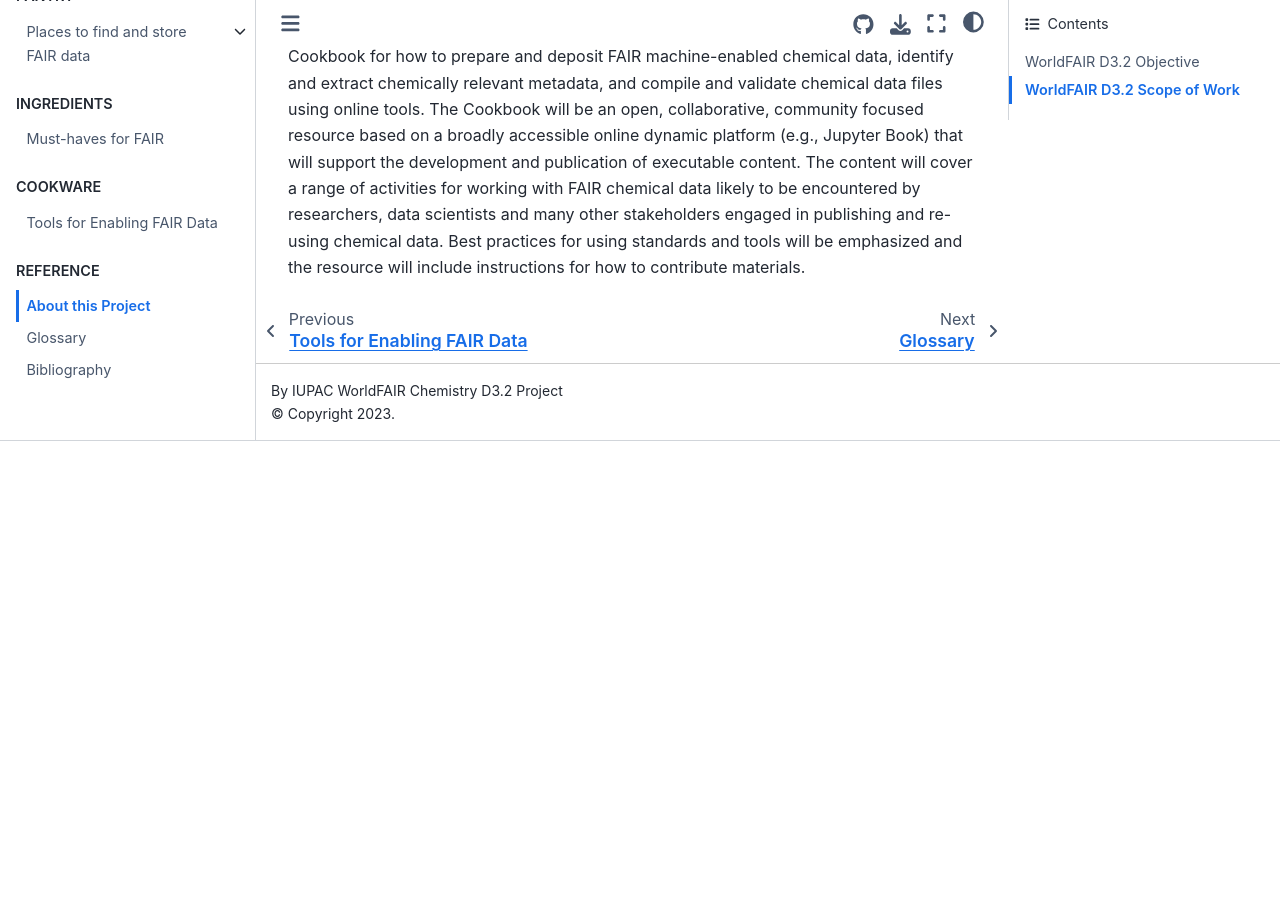
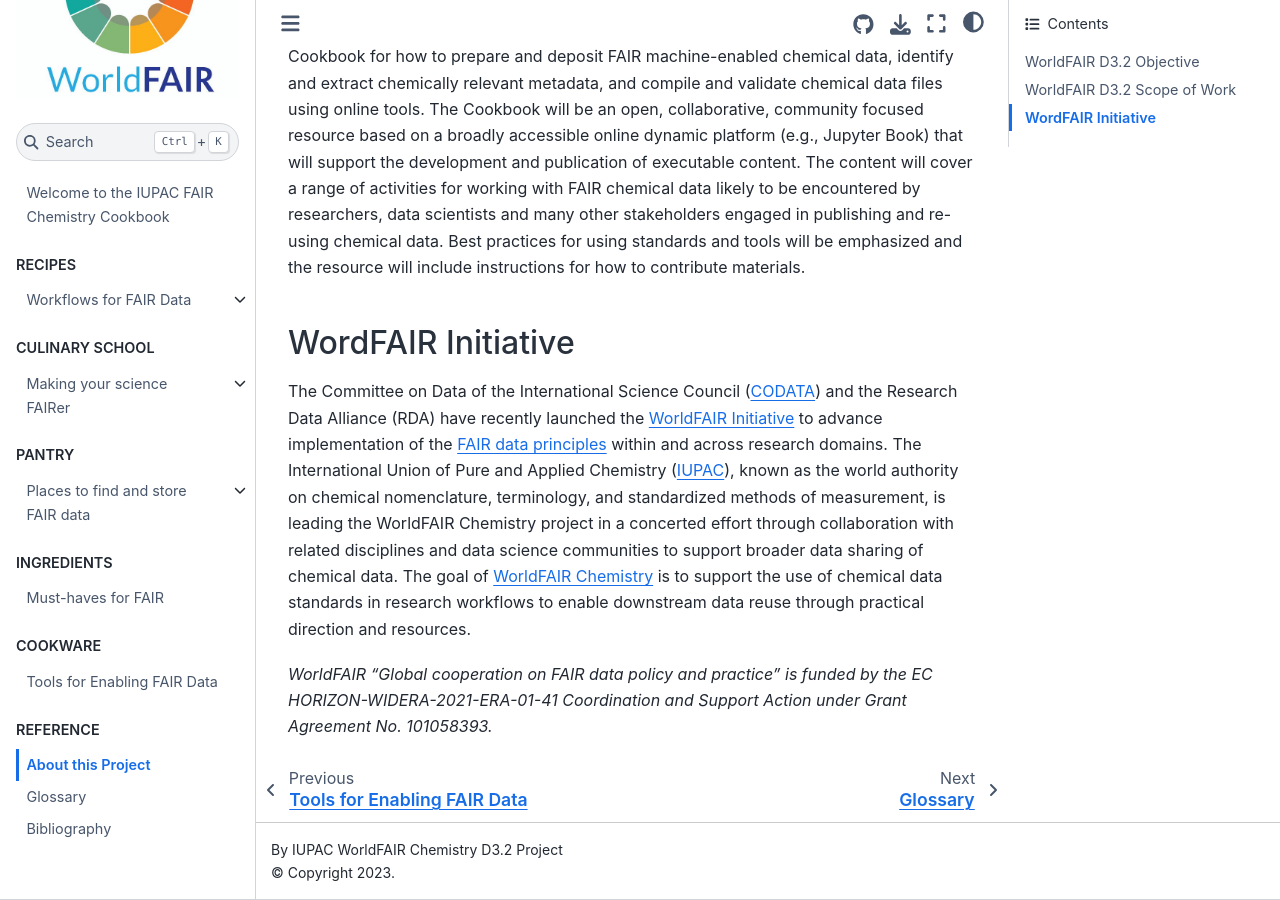
Before and after one commit to IUPAC/WFChemCookbook, a Jupyter Book: the page built from book/about.md, in a window 1280 px wide and 900 px high, scrolled down 965 px. Built offline with Jupyter Book 1.0.4 settings and Sphinx 7.4.7 and the Sphinx Book theme 1.1.4, drawn with Linux system fonts in a browser that asks for light colours; before the commit the page ends 1406 px from its top, so only the background shows below that; some of the changed text lies outside the part shown.

Commit message:
Update about.md

```diff
--- a/book/about.md
+++ b/book/about.md
@@ -1,6 +1,6 @@
 # About this Project
 
-This website is the product of the [WorldFAIR D3.2 project](https://iupac.org/project/2022-028-1-024/), one of three deliverables under the [Chemistry case study](https://worldfair-project.eu/case-studies-of-worldfair/#chemistry) developed by the IUPAC Committee on Publications and Cheminformatics Data Standards [(CPCDS]([https://iupac.org/](https://iupac.org/body/024/)) for the [WorldFAIR initiative](https://worldfair-project.eu/) (see below). The IUPAC FAIR Chemistry Cookbook is intended to support the broader community in understanding how to implement the FAIR data principles for chemical data. The site is designed to be a living resource through the addition of new content as strategies for implementing FAIR evolve and the sharing and reuse of FAIR chemical data continues to increase.
+This website is the product of the [WorldFAIR D3.2 project](https://iupac.org/project/2022-028-1-024/), one of three deliverables under the [Chemistry case study](https://worldfair-project.eu/case-studies-of-worldfair/#chemistry) developed by the IUPAC Committee on Publications and Cheminformatics Data Standards ([CPCDS]([https://iupac.org/](https://iupac.org/body/024/)) for the [WorldFAIR initiative](https://worldfair-project.eu/) (see below). The IUPAC FAIR Chemistry Cookbook is intended to support the broader community in understanding how to implement the FAIR data principles for chemical data. The site is designed to be a living resource through the addition of new content as strategies for implementing FAIR evolve and the sharing and reuse of FAIR chemical data continues to increase.
 
 ## WorldFAIR D3.2 Objective
 FAIR chemical data needs to be machine-readable, and this can be an unfamiliar scenario for many researchers and other
@@ -26,3 +26,8 @@
 data likely to be encountered by researchers, data scientists and many other stakeholders engaged in publishing and
 re-using chemical data. Best practices for using standards and tools will be emphasized and the resource will include
 instructions for how to contribute materials.
+
+## WordFAIR Initiative
+The Committee on Data of the International Science Council ([CODATA](https://codata.org/)) and the Research Data Alliance (RDA) have recently launched the [WorldFAIR Initiative](https://worldfair-project.eu/) to advance implementation of the [FAIR data principles](https://force11.org/info/the-fair-data-principles/) within and across research domains. The International Union of Pure and Applied Chemistry ([IUPAC](https://iupac.org/)), known as the world authority on chemical nomenclature, terminology, and standardized methods of measurement, is leading the WorldFAIR Chemistry project in a concerted effort through collaboration with related disciplines and data science communities to support broader data sharing of chemical data. The goal of [WorldFAIR Chemistry](https://iupac.org/project/2022-012-1-024) is to support the use of chemical data standards in research workflows to enable downstream data reuse through practical direction and resources.
+
+*WorldFAIR “Global cooperation on FAIR data policy and practice” is funded by the EC HORIZON-WIDERA-2021-ERA-01-41 Coordination and Support Action under Grant Agreement No. 101058393.*
```
